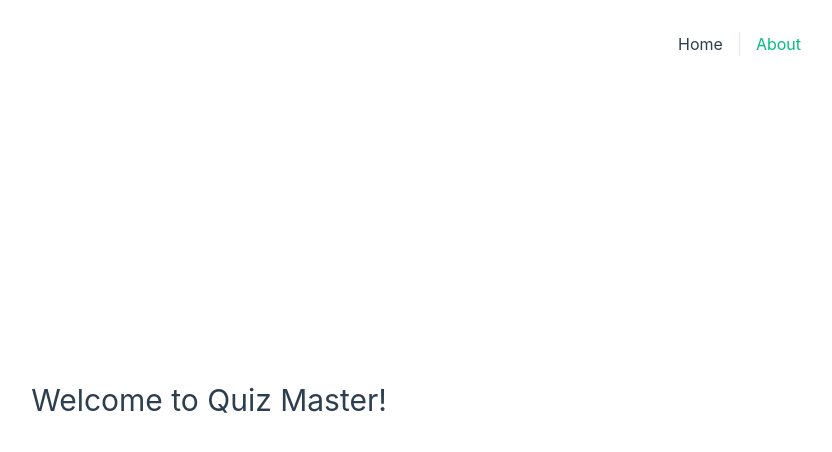
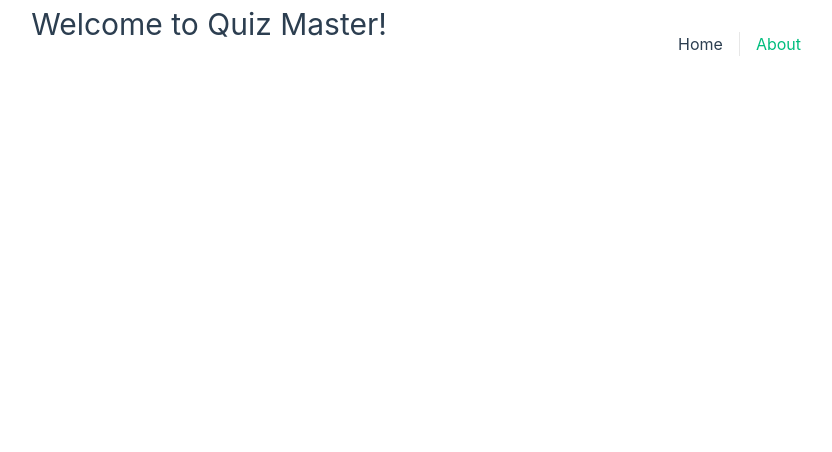
Before and after one commit to nbarnabee/quiz-master, a Vue app: page / in a window 1280 px wide. Shown: the top 452 px of the page, without its empty margins (431-1263 px from the left). Built offline with nearby package versions, Linux system fonts and the light colour scheme.

Commit message:
Tweak style

```diff
--- a/src/assets/main.css
+++ b/src/assets/main.css
@@ -1,9 +1,4 @@
 @import "./base.css";
-
-body {
-  display: flex;
-  place-items: center;
-}
 
 a,
 .green {
```
